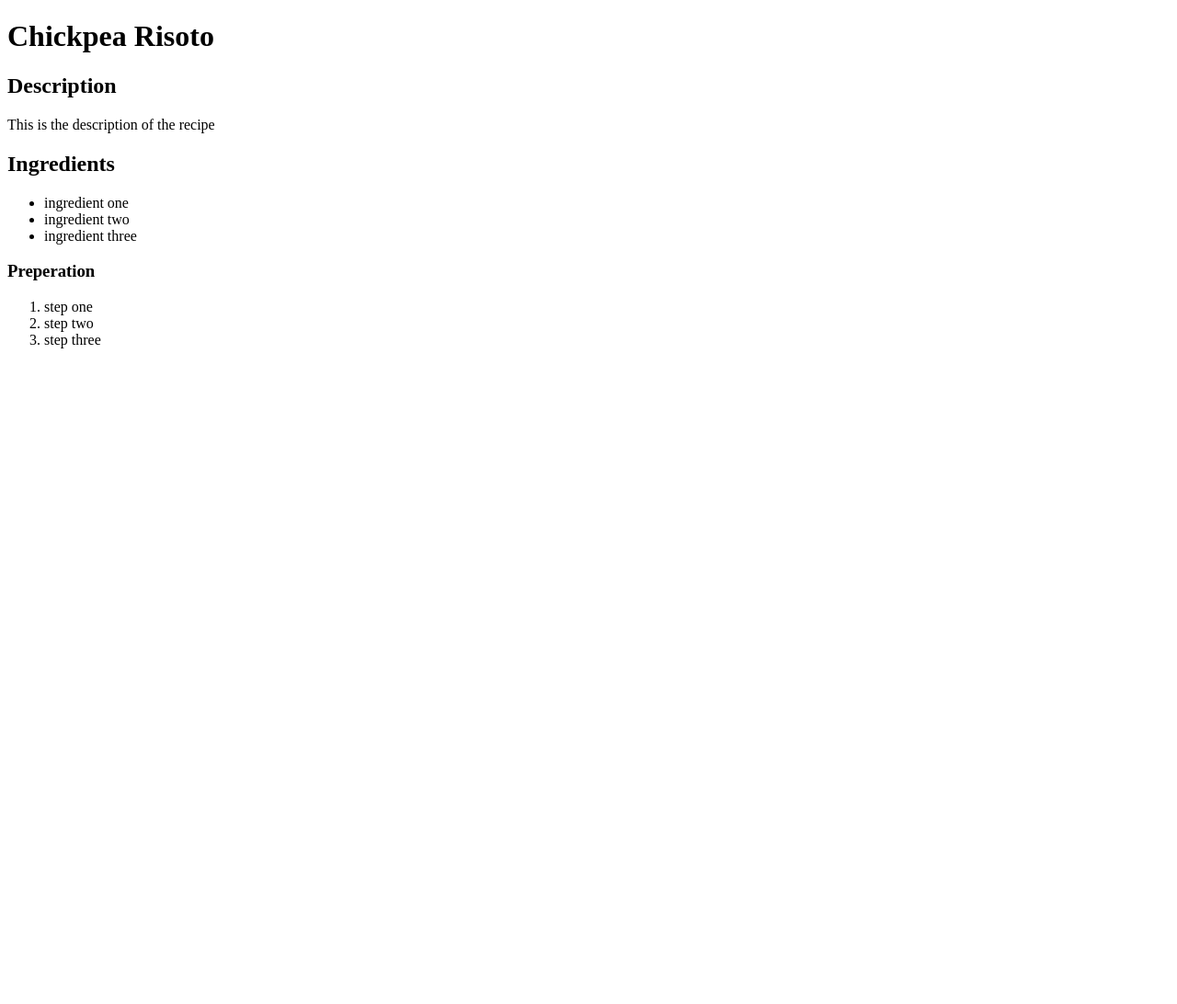
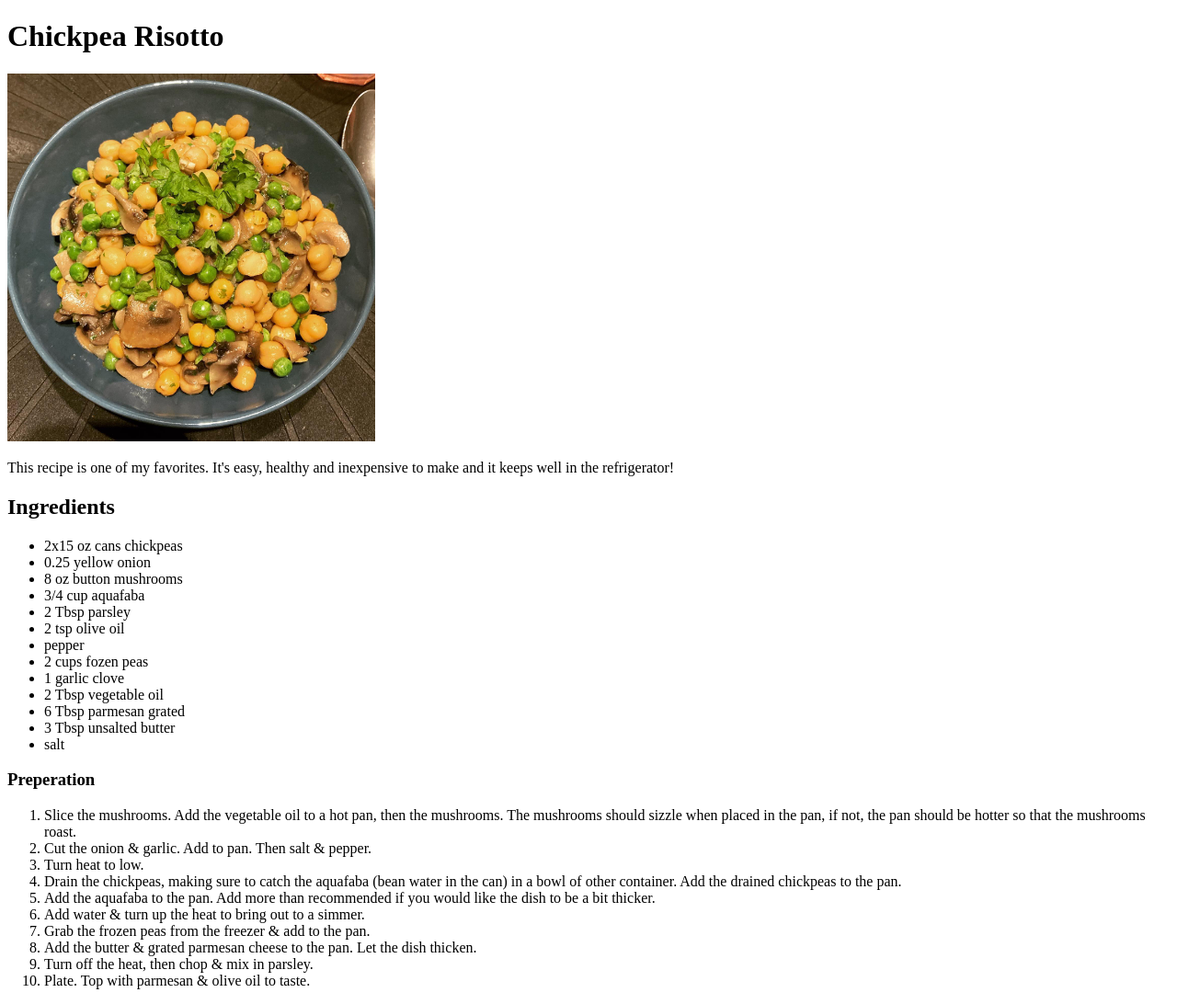
Before and after one commit to ThomasMagee10/odin-recipes, a plain HTML site: page recipes/chickpea-risoto.html in a window 1280 px wide. Shown: the whole page at 92% size. Before the commit the page ends 800 px from the top, so only its background shows below. Drawn offline with Linux system fonts and the light colour scheme.

Commit message:
Add image for risotto add content to risotto page

```diff
--- a/recipes/chickpea-risoto.html
+++ b/recipes/chickpea-risoto.html
@@ -3,30 +3,47 @@
 <html lang="en">
     <head>
         <meta charset="utf-8">
-        <title>Chickpea Risoto</title>
+        <title>Chickpea Risotto</title>
     </head>
 
 <body>
-<h1>Chickpea Risoto</h1>
+<h1>Chickpea Risotto</h1>
 
+<img src="../images/chickpea-risotto.jpeg" alt=chickpea-risotto height="400" width="400">
 
-<h2>Description</h2>
 <p>
-This is the description of the recipe
+This recipe is one of my favorites. It's easy, healthy and inexpensive to make and it keeps well in the refrigerator!
 </p>
 
 <h2>Ingredients</h2>
 <ul>
-    <li>ingredient one</li>
-    <li>ingredient two</li>
-    <li>ingredient three</li>
+    <li>2x15 oz cans chickpeas</li>
+    <li>0.25 yellow onion</li>
+    <li>8 oz button mushrooms</li>
+    <li>3/4 cup aquafaba</li>
+    <li>2 Tbsp parsley</li>
+    <li>2 tsp olive oil</li>
+    <li>pepper</li>
+    <li>2 cups fozen peas</li>
+    <li>1 garlic clove</li>
+    <li>2 Tbsp vegetable oil</li>
+    <li>6 Tbsp parmesan grated</li>
+    <li>3 Tbsp unsalted butter</li>
+    <li>salt</li>
 </ul>
 
 <h3>Preperation</h3>
 <ol>
-    <li>step one</li>
-    <li>step two</li>
-    <li>step three</li>
+    <li>Slice the mushrooms. Add the vegetable oil to a hot pan, then the mushrooms. The mushrooms should sizzle when placed in the pan, if not, the pan should be hotter so that the mushrooms roast.</li>
+    <li>Cut the onion & garlic. Add to pan. Then salt & pepper.</li>
+    <li>Turn heat to low.</li>
+    <li>Drain the chickpeas, making sure to catch the aquafaba (bean water in the can) in a bowl of other container. Add the drained chickpeas to the pan.</li>
+    <li>Add the aquafaba to the pan. Add more than recommended if you would like the dish to be a bit thicker.</li>
+    <li>Add water & turn up the heat to bring out to a simmer.</li>
+    <li>Grab the frozen peas from the freezer & add to the pan.</li>
+    <li>Add the butter & grated parmesan cheese to the pan. Let the dish thicken.</li>
+    <li>Turn off the heat, then chop & mix in parsley.</li>
+    <li>Plate. Top with parmesan & olive oil to taste.</li>
 </ol>
 
 </body>
```
Also changed, not shown: images/chickpea-risotto.jpeg (added).
